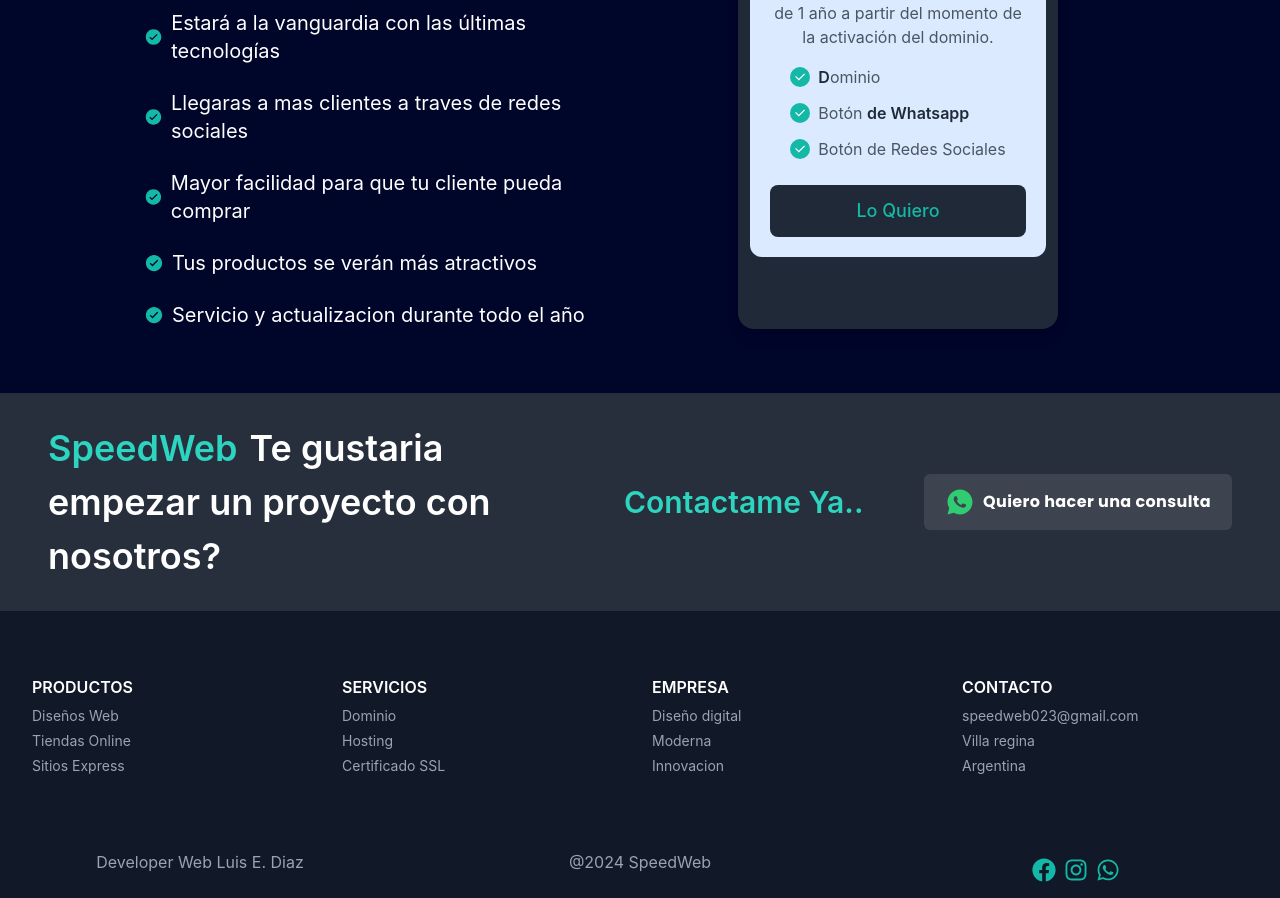
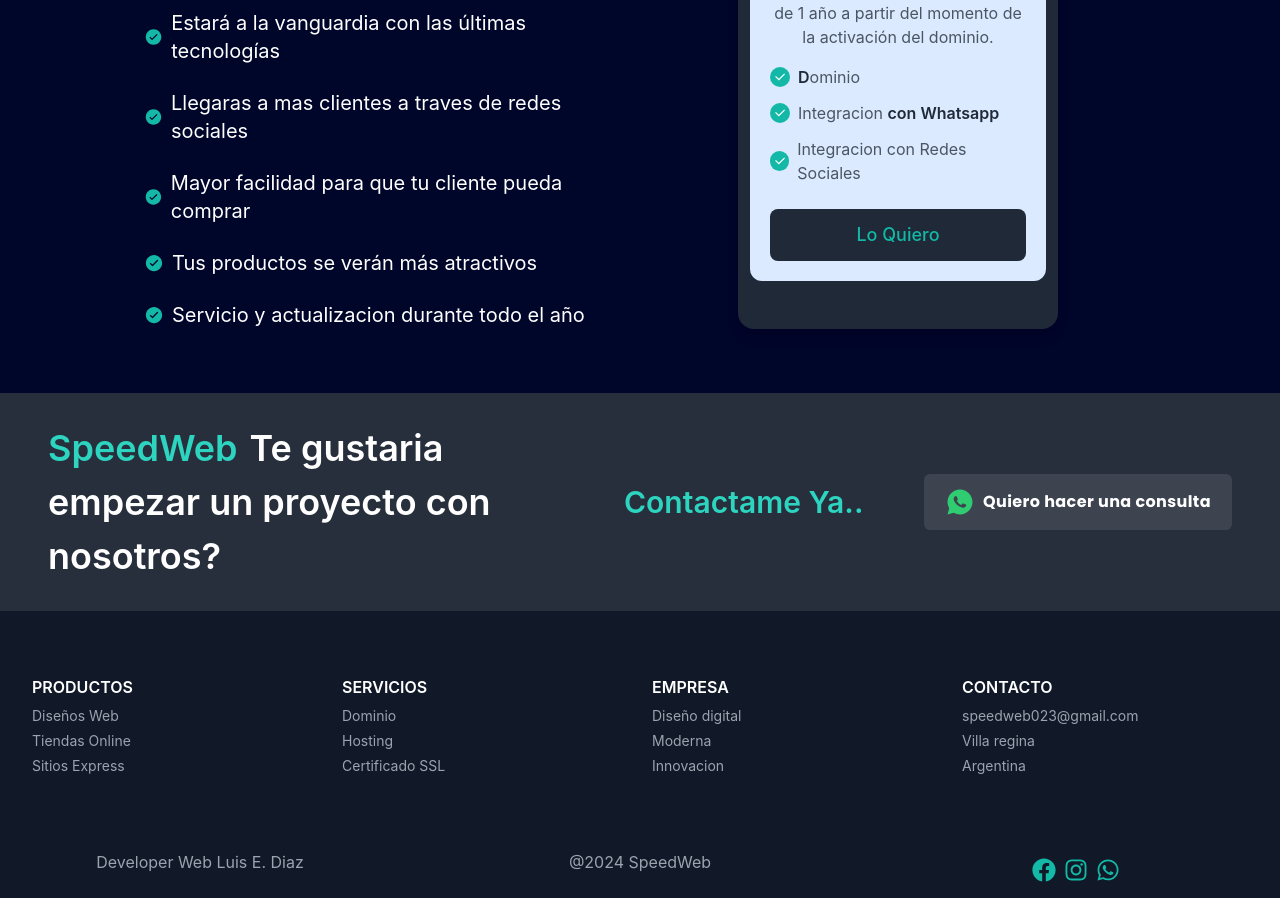
Before and after one commit to luismagnum/speedweb, a React (Create React App) app: page / in a window 1280 px wide. Shown: the part 2774-3672 px from the top of the page. Built offline with nearby package versions, Linux system fonts and the light colour scheme.

Commit message:
planes texto

```diff
--- a/src/components/Planes.js
+++ b/src/components/Planes.js
@@ -65,7 +65,7 @@
                     <path d="M10 15.172l9.192-9.193 1.415 1.414L10 18l-6.364-6.364 1.414-1.414z" fill="currentColor"></path>
                   </svg>
                 </span>
-                <span>Botón <strong className="font-semibold text-gray-800"> de Whatsapp</strong></span>
+                <span>Integracion <strong className="font-semibold text-gray-800"> con Whatsapp</strong></span>
               </li>
               <li className="flex items-center space-x-2">
                 <span className="flex items-center justify-center w-5 h-5 bg-teal-500 text-white rounded-full">
@@ -74,7 +74,7 @@
                     <path d="M10 15.172l9.192-9.193 1.415 1.414L10 18l-6.364-6.364 1.414-1.414z" fill="currentColor"></path>
                   </svg>
                 </span>
-                <span>Botón de Redes Sociales</span>
+                <span>Integracion con Redes Sociales</span>
               </li>
             </ul>
             <div className="w-full flex justify-end mt-6">
```
